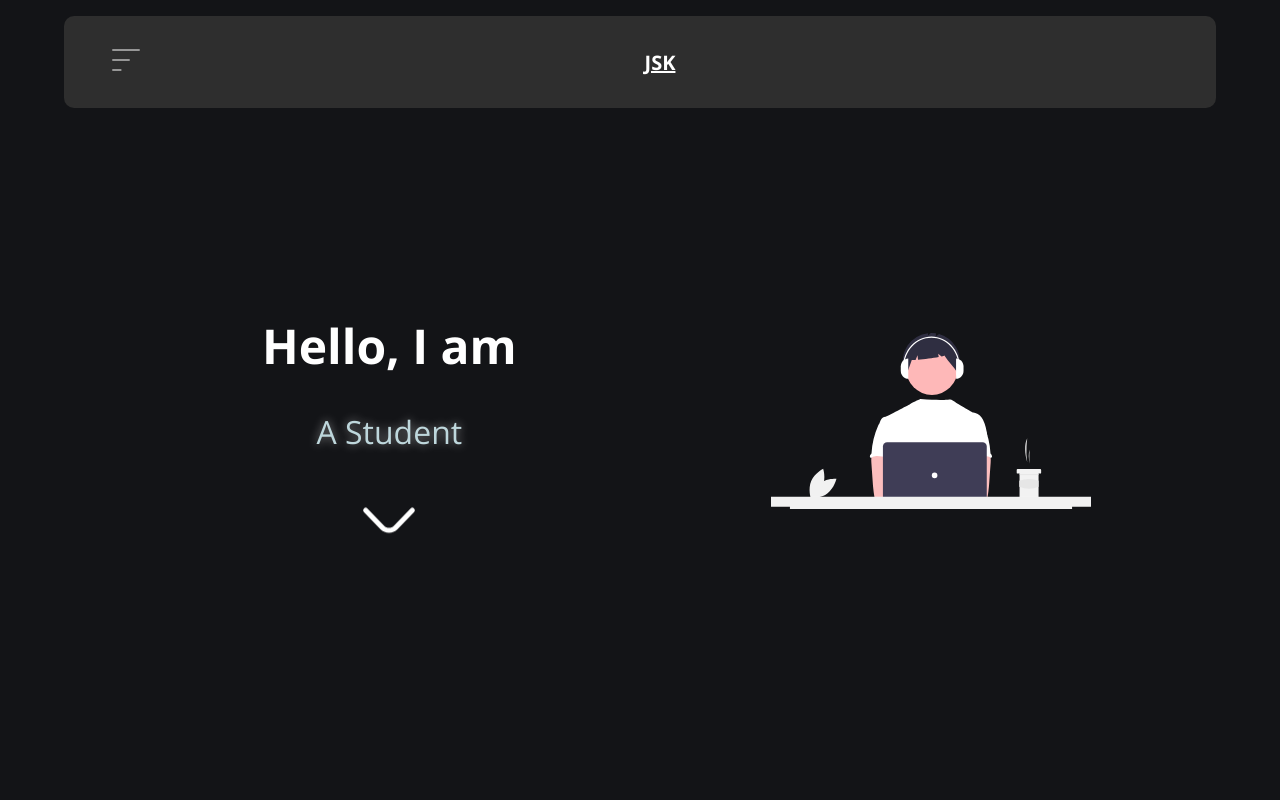
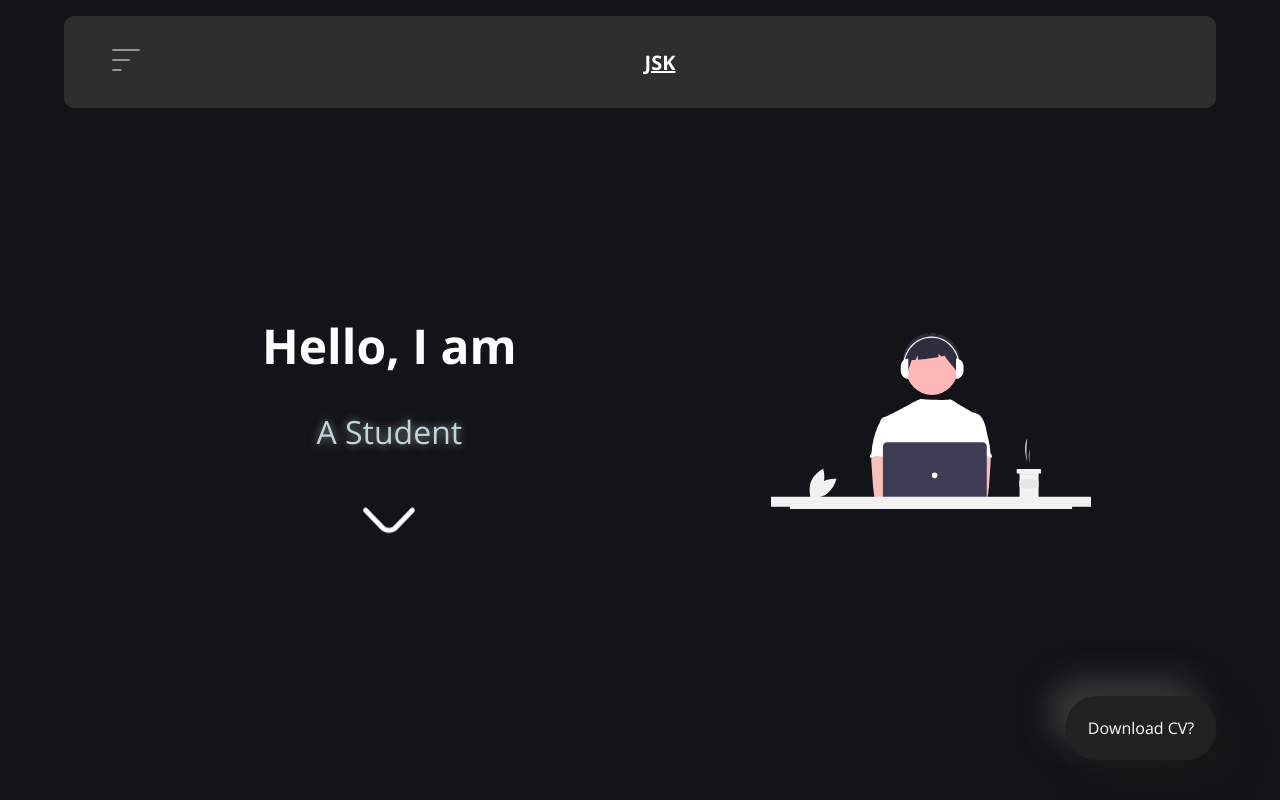
Before and after one commit to jass2909/Jass2909, a website: page index.html in a window 1280 px wide. Shown: the top 800 px of the page. Drawn offline with nearby package versions, Linux system fonts and the light colour scheme.

Commit message:
changes...

```diff
--- a/index.html
+++ b/index.html
@@ -4,7 +4,7 @@
 <head>
   <meta charset="UTF-8">
   <meta name="viewport" content="width=device-width, initial-scale=1.0">
-  <title>Hello</title>
+  <title>Welcome to my site.</title>
   <link rel="stylesheet" href="style.css">
 
   <link rel="stylesheet" href="animations.css">
@@ -35,7 +35,7 @@
       <img id="close" class="imgSmall hvr-underline-from-center" src="imgs/close-svgrepo-com.svg" alt="">
       <li><a class="hvr-underline-from-center" href="#about">About</a></li>
       <li><a class="hvr-underline-from-center" href="#projects">Projects</a></li>
-      <li><a class="hvr-underline-from-center" href="Lebenslauf_Jasmeet.pdf">Download CV</a></li>
+      <li><a class="hvr-underline-from-center" href="Lebenslauf_Jasmeet.pdf" target="_blank">Download CV</a></li>
 
     </ul>
   </div>
@@ -43,21 +43,24 @@
 
 
 
-  <div class="intro JSK" data-aos="fade">
+  <div class="intro JSK" >
     <div>
-      <div class="hvr-skew-forward">
+      <div class="hvr-skew-forward" data-aos="fade">
         <H1 id="helloText" d>Hello, I am</H1>
       </div>
-      <div id="typing-text" data-aos="fade-right" data-aos-delay="50" class="hvr-skew-backward ">
+      <div id="typing-text" data-aos="fade" data-aos-delay="50" class="hvr-skew-backward ">
 
       </div>
       <div class="downUp" id="down"><img src="imgs/down-2-svgrepo-com.svg" alt="" class="imgBig"></div>
     </div>
     <div>
-      <img src="imgs/undraw_coding_re_iv62.svg" alt="" class="introImg ">
+      <img src="imgs/undraw_coding_re_iv62.svg" alt="" class="introImg " data-aos="fade" data-aos-delay="100" >
     </div>
 
 
+  </div>
+  <div class="CVdownload card" data-aos="fade" data-aos-anchor="#CV">
+    <a href="Lebenslauf_Jasmeet.pdf" target="_blank">Download CV?</a>
   </div>
 
 
--- a/style.css
+++ b/style.css
@@ -11,6 +11,12 @@ body {
     height: 100vh;
     overflow-x: hidden;
     scroll-behavior: smooth;
+}
+a{
+    text-decoration: none;
+}
+a:visited{
+    text-decoration: none;
 }
 
 * {
@@ -415,6 +421,22 @@ a:visited {
     background-size: cover;
     /* Resize the background image to cover the entire container */
 }
+.CVdownload{
+    position: fixed;
+    right: 5%;
+    bottom: 5%;
+    width: 150px;
+    height: 8%;
+    padding: 0%;
+    text-align: center;
+    display: flex;
+    justify-content: center;
+    justify-items: center;
+    align-items: center;
+}
+.CVdownload a{
+    color: white;
+}
 
 
 
```
